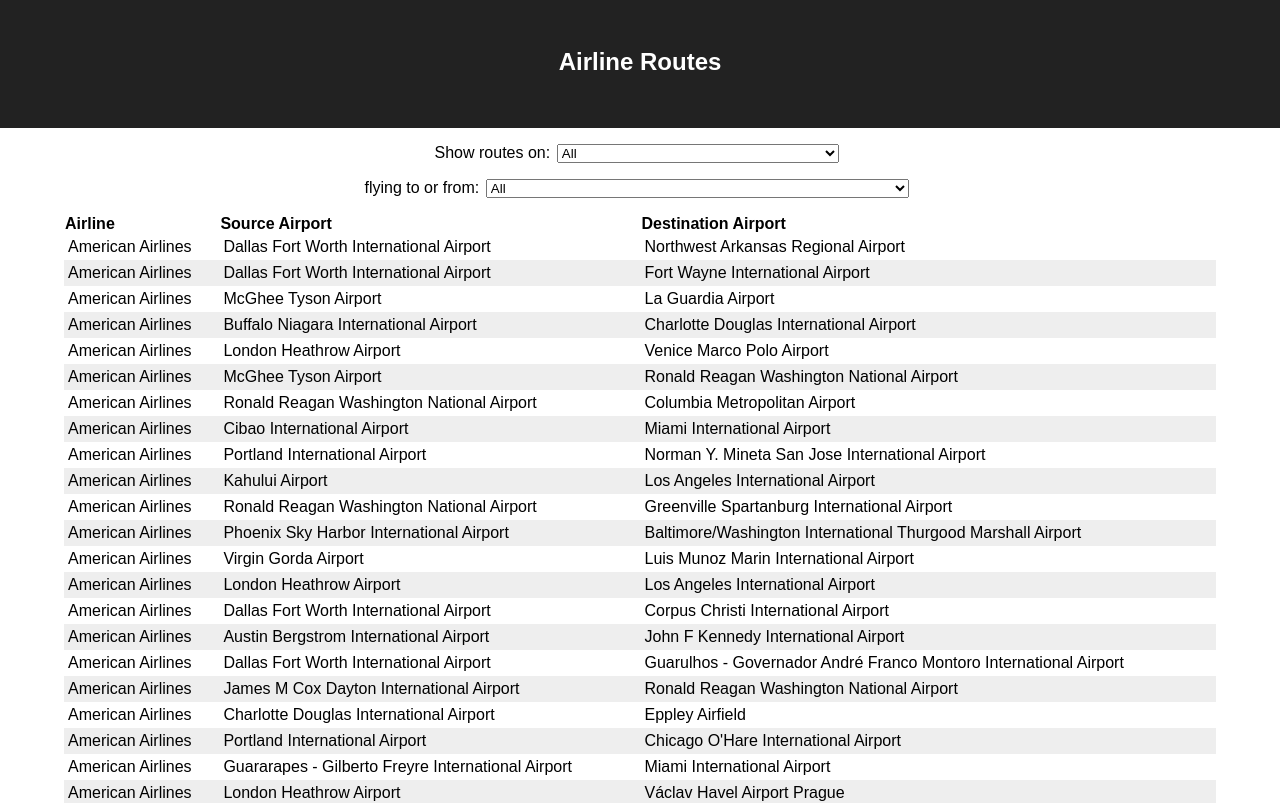
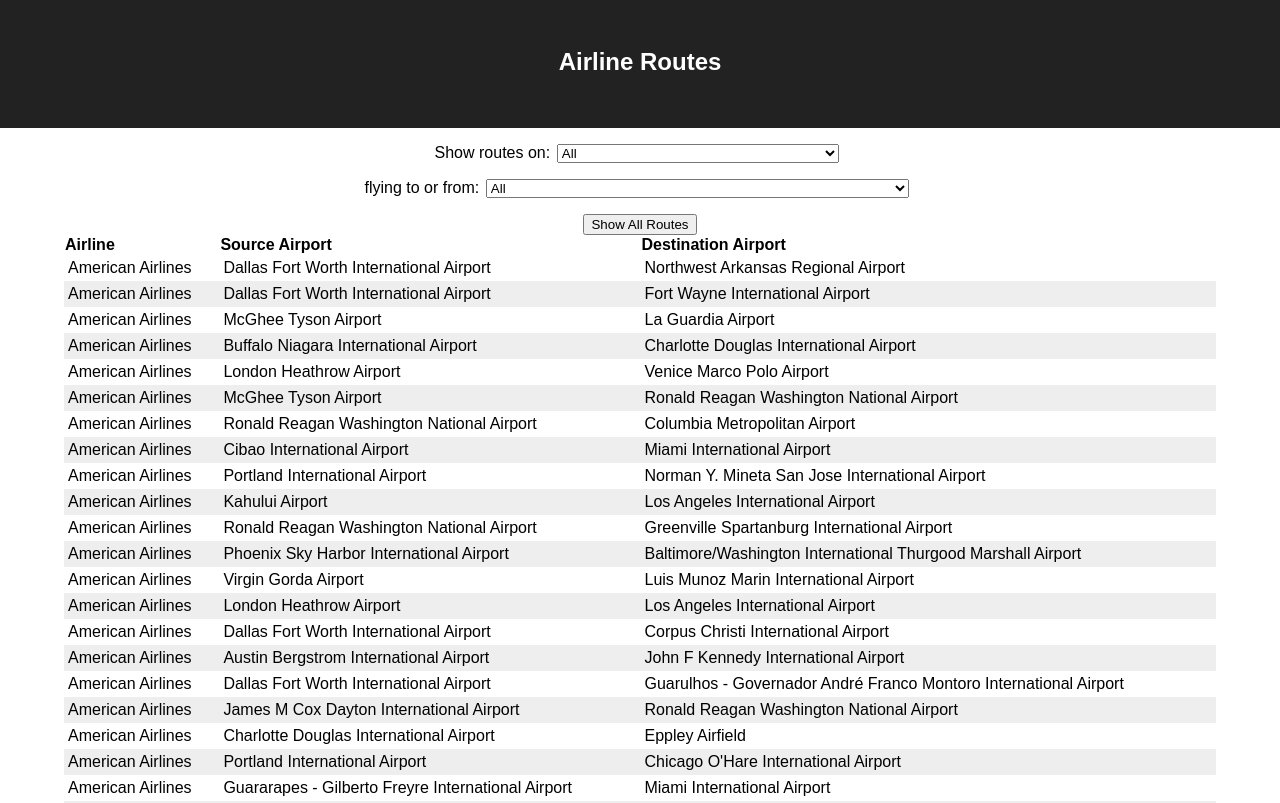
Before and after one commit to Code-yWilliams/airline-routes, a React (Create React App) app: page / in a window 1280 px wide. Shown: the top 803 px of the page. Built offline with nearby package versions, Linux system fonts and the light colour scheme.

Commit message:
adding show all routes (clear filter) button

```diff
--- a/src/App.js
+++ b/src/App.js
@@ -54,6 +54,15 @@
     setCurrentAirport(airport);
   }
 
+  const resetFilters = () => {
+    const airlineSelector = document.querySelector('select[name="airlines"]');
+    const airportSelector = document.querySelector('select[name="airports"]');
+    [airlineSelector, airportSelector].forEach(selector => {
+      selector.value = "All";
+      selector.dispatchEvent(new Event('change', { bubbles: true }));
+    })
+  }
+
   return  (
     <div className="app">
       <header className="header">
@@ -62,6 +71,7 @@
       <section>
         <Select name="airlines" label="Show routes on:" options={allAirlines()} onChange={selectAirline}></Select>
         <Select name="airports" label="flying to or from:" options={allAirports()} onChange={selectAirport}></Select>
+        <button onClick={resetFilters}>Show All Routes</button>
         <Table className="routes-table" columns={columns} rows={filteredRoutes()} format={formatValue}></Table>
       </section>
     </div>
```
